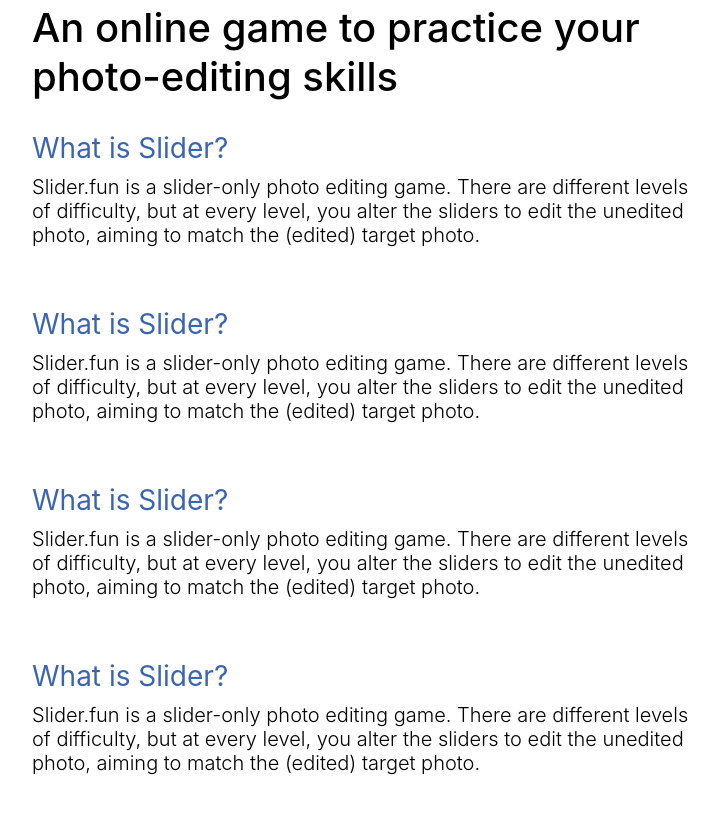
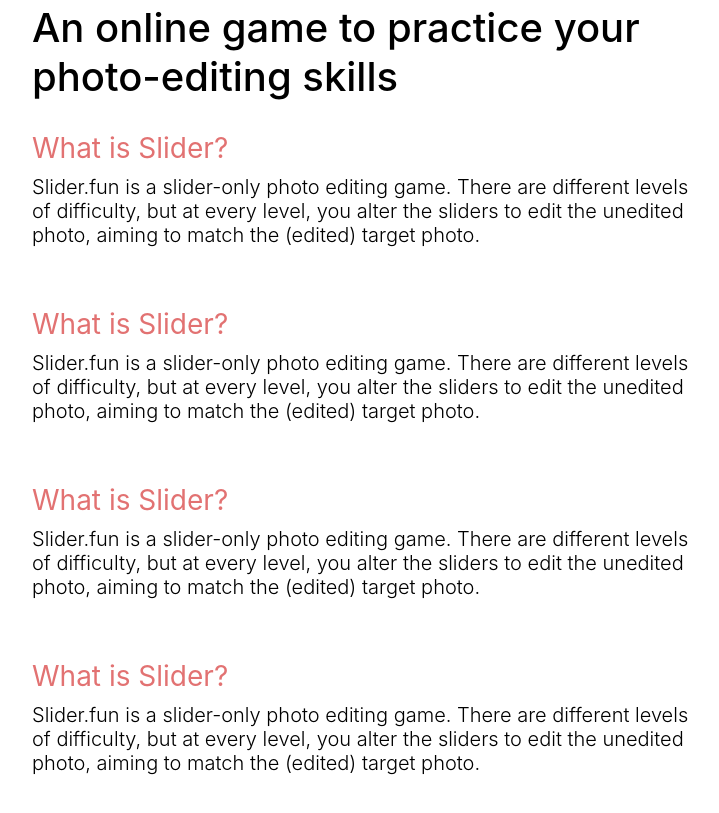
Before and after one commit to dartmouth-cs98-23f/slider.fun-frontend, a React (Create React App) app: page / in a window 1280 px wide. Shown: the part 1040-1853 px from the top of the page, without its empty margins (268-987 px from the left). Built offline with nearby package versions, Linux system fonts and the light colour scheme.

Commit message:
Fixed merge conflicts

```diff
--- a/src/styles/home.scss
+++ b/src/styles/home.scss
@@ -82,7 +82,7 @@
       font-weight: 400;
       font-size: 28px;
       line-height: normal;
-      color: #3C64B1;
+      color: #E27272;
       margin-bottom: 10px;
     }
 
```
